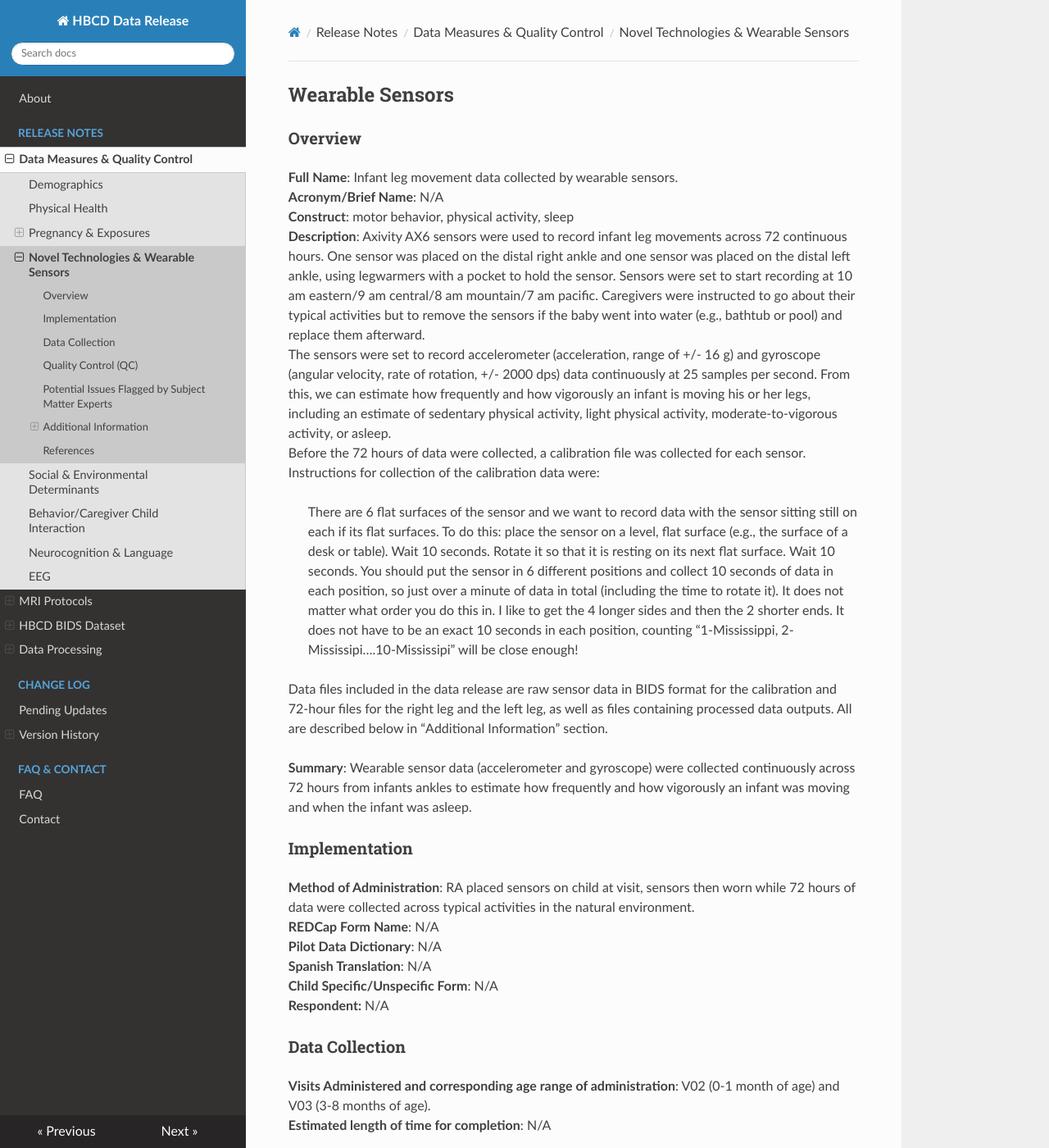
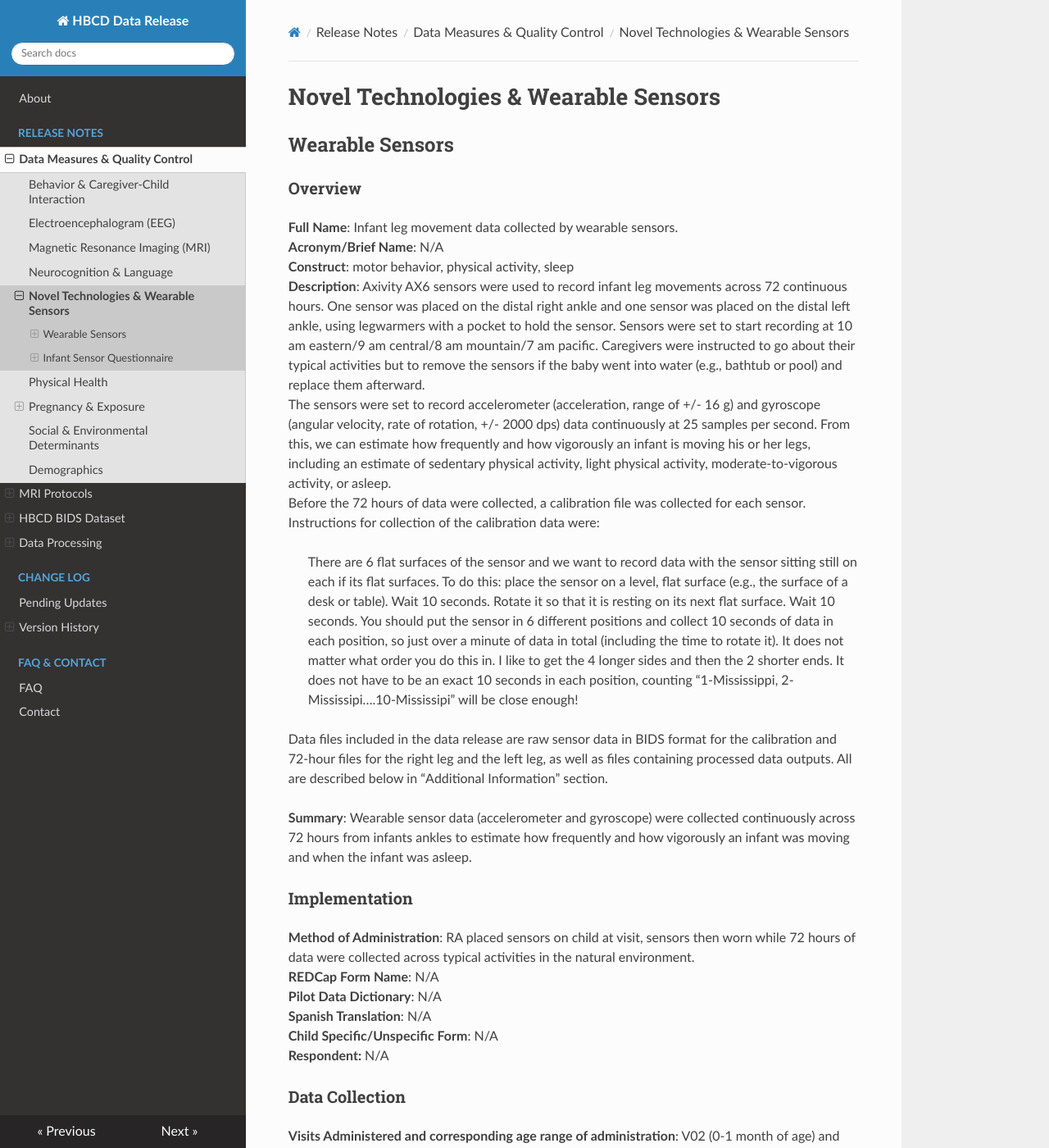
Before and after one commit to mattcieslak/hbcd-docs, an MkDocs documentation site: the page built from docs/measures/sensors.md, in a window 1280 px wide and 1400 px high. Shown: the whole window at 82% size. Built offline with MkDocs 1.6.1, drawn with Linux system fonts in a browser that asks for light colours; nearby versions of some CDN libraries.

Commit message:
Measures: reordered wg to match order listed on HBCD study webpage and cleaned up sections a bit (typos, formatting, etc)

```diff
--- a/docs/css/custom.css
+++ b/docs/css/custom.css
@@ -1,16 +1,32 @@
-.md-header {
-    background-color: #409b92;
-}
-.md-header-nav {
-    background-color: #409b92;
-}
-
-/* Hide the right sidebar */
+/* Hide the right TOC sidebar */
 .md-sidebar--secondary {
     display: none;
 }
 
-/* Expand the main content area to take up the full width */
+/* Expand the main content to full width */
 .md-content {
+    margin-right: 0;
     max-width: 100%;
 }
+
+/* Remove any extra padding on the main content */
+.md-main__inner {
+    padding-right: 0;
+}
+
+/* Ensure the right sidebar space is removed */
+.md-grid {
+    grid-template-columns: 1fr !important;
+}
+
+/* Force the main content to take up the full width */
+.md-main {
+    max-width: 100%;
+    width: 100%;
+}
+
+/* Expand content to the edges with optional padding for readability */
+.md-main__inner {
+    max-width: 100%;
+    padding: 0 1rem;
+}
--- a/docs/measures/sensors.md
+++ b/docs/measures/sensors.md
@@ -1,3 +1,5 @@
+# Novel Technologies & Wearable Sensors
+
 ## Wearable Sensors
 ### Overview
 **Full Name**: Infant leg movement data collected by wearable sensors.
--- a/mkdocs.yml
+++ b/mkdocs.yml
@@ -19,18 +19,19 @@
   - About: index.md
   - Release Notes:
       - "Data Measures & Quality Control":
-          - Demographics: measures/demographics.md
+          - "Behavior & Caregiver-Child Interaction": measures/behavior.md
+          - Electroencephalogram (EEG): measures/eeg.md
+          - Magnetic Resonance Imaging (MRI): measures/mri.md
+          - "Neurocognition & Language": measures/neurocog_language.md
+          - "Novel Technologies & Wearable Sensors": measures/sensors.md
           - "Physical Health": measures/physhealth.md
-          - "Pregnancy & Exposures":
+          - "Pregnancy & Exposure":
               - Pregnancy Health: measures/pregexp/preghealth.md
               - Infant Health: measures/pregexp/infant.md
               - "Psychiatric Evaluation & History": measures/pregexp/mentalhealth.md
               - Substance Use: measures/pregexp/substanceuse.md
-          - "Novel Technologies & Wearable Sensors": measures/sensors.md
           - "Social & Environmental Determinants": measures/socenv_determinants.md
-          - "Behavior/Caregiver Child Interaction": measures/behavior.md
-          - "Neurocognition & Language": measures/neurocog_language.md
-          - EEG: measures/eeg.md
+          - Demographics: measures/demographics.md
       - "MRI Protocols":
           - Siemens Protocol: mriprotocols/siemens.md
           - GE Protocol: mriprotocols/ge.md
```
Also changed, not shown: docs/measures/behavior.md (+57 -66 lines), docs/measures/eeg.md (+1 -1 lines), docs/measures/mri.md (added, +1 -0 lines), docs/measures/neurocog_language.md (+2 -0 lines).
